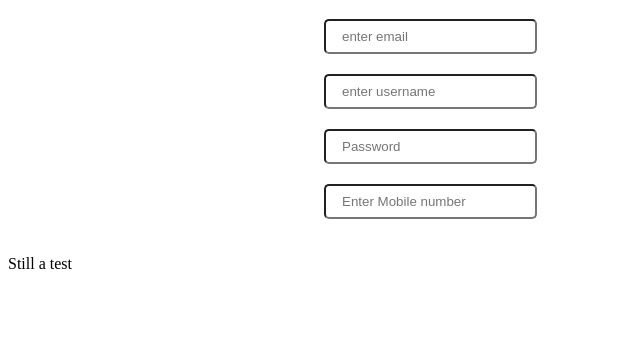
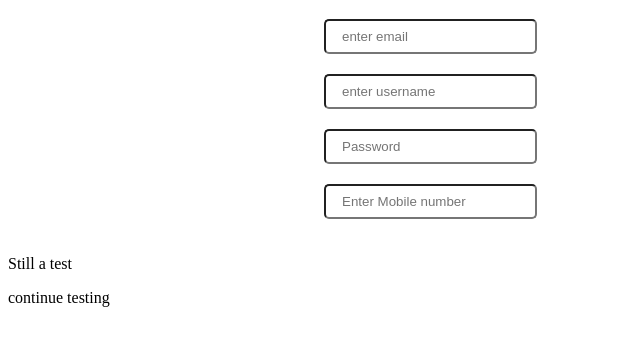
Before and after one commit to deviator53/RegexForm, a plain HTML site: page index.html in a window 1280 px wide. Shown: the part 61-406 px from the top of the page, without its empty margins (0-640 px from the left). Drawn offline with Linux system fonts and the light colour scheme.

Commit message:
changed html and readme page

```diff
--- a/index.html
+++ b/index.html
@@ -27,6 +27,7 @@
         </div>
     </div>
 <p>Still a test</p>
+<p>continue testing</p>
 
     <script src="script.js"></script>
 
```
Also changed, not shown: 1 other file.
